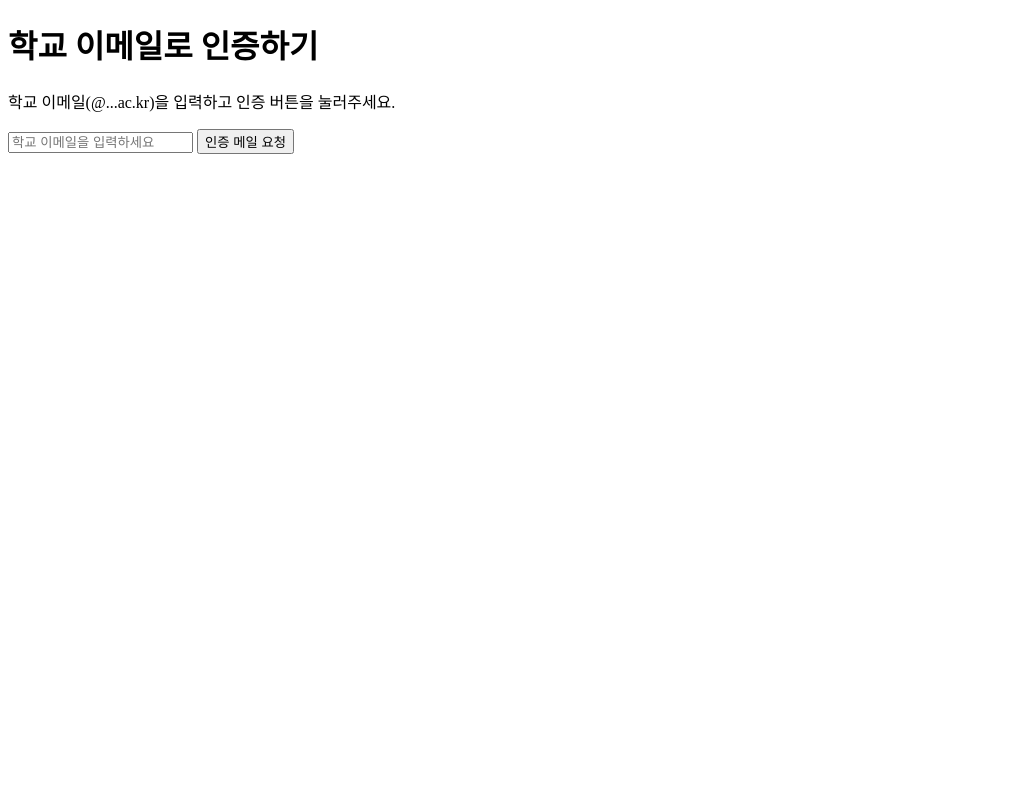
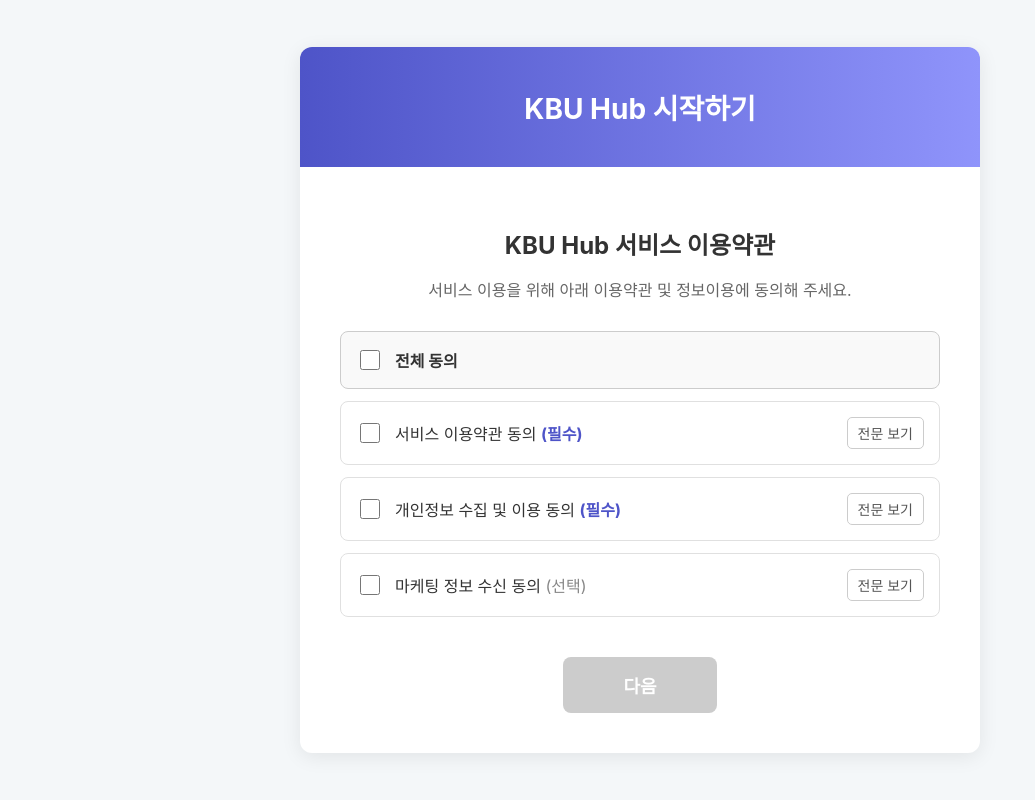
Before and after one commit to dongwook32/web_hub, a Flask app: template hub_python/templates/certify.html in a window 1280 px wide. Shown: the whole page, without its empty margins (0-1035 px from the left). Run offline with Flask 3, Linux system fonts and the light colour scheme; the template is opened without the code that fills it, so the values that code supplies are empty.

Commit message:
certify 코드 변경 및 이메일 인증 페이지 생성

```diff
--- a/hub_python/app.py
+++ b/hub_python/app.py
@@ -9,22 +9,20 @@ import sib_api_v3_sdk
 from sib_api_v3_sdk.rest import ApiException
 from datetime import timedelta
 
-# --- 초기 설정 ---
+# --- 초기 설정 (변경 없음) ---
 app = Flask(__name__)
 app.wsgi_app = WhiteNoise(app.wsgi_app, root="static/", prefix="static/")
 CORS(app)
 
-# Render의 환경 변수를 사용합니다.
 app.config['SQLALCHEMY_DATABASE_URI'] = os.environ.get('DATABASE_URL')
 app.config['SENDINBLUE_API_KEY'] = os.environ.get('SENDINBLUE_API_KEY')
 app.secret_key = os.environ.get('SECRET_KEY')
-
 app.config['PERMANENT_SESSION_LIFETIME'] = timedelta(hours=1)
 
 db = SQLAlchemy(app)
 bcrypt = Bcrypt(app)
 
-# --- 데이터베이스 모델 정의 ---
+# --- 데이터베이스 모델 정의 (변경 없음) ---
 class User(db.Model):
     id = db.Column(db.Integer, primary_key=True)
     student_id = db.Column(db.String(20), unique=True, nullable=False)
@@ -37,7 +35,7 @@ class EmailVerification(db.Model):
     email = db.Column(db.String(100), nullable=False)
     token = db.Column(db.String(100), unique=True, nullable=False)
 
-# --- 이메일 발송 함수 ---
+# --- 이메일 발송 함수 (변경 없음) ---
 def send_verification_email(to_email, token):
     configuration = sib_api_v3_sdk.Configuration()
     configuration.api_key['api-key'] = app.config['SENDINBLUE_API_KEY']
@@ -69,19 +67,28 @@ def main_page():
 def login_page():
     return render_template('login.html')
 
-@app.route('/signup-page')
+# =================================================================
+# ✅ [수정됨] 실제 파일명과 일치하도록 render_template 부분을 수정했습니다.
+# =================================================================
+
+@app.route('/signup-terms')  # 1단계: 약관 동의 페이지
+def signup_terms_page():
+    return render_template('certify.html') # certify.html 로 연결
+
+@app.route('/signup-page')  # 2단계: 이메일 인증 페이지
 def signup_email_page():
-    return render_template('signup_email.html')
+    return render_template('email_signup.html') # email_signup.html 로 연결
 
-@app.route('/verify/<token>')
+@app.route('/verify/<token>') # 3단계: 회원정보 입력 페이지
 def show_signup_form(token):
     verification_data = EmailVerification.query.filter_by(token=token).first()
     if verification_data:
-        return render_template('signup_form.html', user_email=verification_data.email, token=token)
+        # signup.html 로 연결
+        return render_template('signup.html', user_email=verification_data.email, token=token)
     else:
         return "유효하지 않거나 만료된 인증 링크입니다.", 404
 
-# --- [추가됨] 모든 페이지 라우트 ---
+# --- 기타 페이지 라우트 (변경 없음) ---
 @app.route('/chat')
 def chat_page():
     if 'user_id' not in session:
@@ -102,8 +109,8 @@ def mypage_page():
         return redirect(url_for('login_page'))
     nickname = session.get('nickname')
     return render_template('mypage.html', nickname=nickname)
-# ------------------------------------
 
+# --- API 라우트들 (변경 없음) ---
 @app.route('/send-verification', methods=['POST'])
 def start_verification():
     email = request.json['email']
@@ -111,12 +118,10 @@ def start_verification():
         return jsonify({"error": "성서대학교 이메일만 사용할 수 있습니다."}), 400
     if User.query.filter_by(email=email).first():
         return jsonify({"error": "이미 가입된 이메일입니다."}), 409
-
     token = str(uuid.uuid4())
     new_verification = EmailVerification(email=email, token=token)
     db.session.add(new_verification)
     db.session.commit()
-
     if send_verification_email(email, token):
         return jsonify({"message": "인증 이메일이 발송되었습니다."})
     else:
@@ -126,25 +131,19 @@ def start_verification():
 def signup():
     data = request.json
     token = data.get('token')
-
     verification_data = EmailVerification.query.filter_by(token=token).first()
     if not verification_data:
         return jsonify({"error": "유효하지 않은 토큰입니다."}), 400
-
     email = verification_data.email
     student_id = data.get('student_id')
     password = data.get('password')
     nickname = data.get('nickname')
-
     if not all([student_id, password, nickname]):
         return jsonify({"error": "모든 필드를 입력해주세요."}), 400
-
     if User.query.filter_by(student_id=student_id).first() or \
        User.query.filter_by(nickname=nickname).first():
         return jsonify({"error": "이미 사용 중인 학번 또는 닉네임입니다."}), 409
-
     password_hash = bcrypt.generate_password_hash(password).decode('utf-8')
-
     new_user = User(
         email=email,
         student_id=student_id,
@@ -154,7 +153,6 @@ def signup():
     db.session.add(new_user)
     db.session.delete(verification_data)
     db.session.commit()
-
     return jsonify({"message": "회원가입이 완료되었습니다! 로그인 페이지로 이동합니다."}), 201
 
 @app.route('/login', methods=['POST'])
@@ -162,9 +160,7 @@ def login():
     data = request.json
     student_id = data.get('student_id')
     password = data.get('password')
-
     user = User.query.filter_by(student_id=student_id).first()
-
     if user and bcrypt.check_password_hash(user.password_hash, password):
         session.permanent = True
         session['user_id'] = user.id
@@ -178,8 +174,7 @@ def logout():
     session.clear()
     return redirect(url_for('main_page'))
 
-# This block is not executed in production on Render
-# It's only for running the app on your local computer
+# --- 서버 실행 (변경 없음) ---
 if __name__ == '__main__':
     with app.app_context():
         db.create_all()
--- a/hub_python/templates/certify.html
+++ b/hub_python/templates/certify.html
@@ -2,53 +2,224 @@
 <html lang="ko">
 <head>
     <meta charset="UTF-8">
-    <title>학생 이메일 인증</title>
+    <meta name="viewport" content="width=device-width, initial-scale=1.0">
+    <title>KBU Hub 회원가입</title>
+    <style>
+        /* 전체 페이지 스타일 */
+        body {
+            font-family: -apple-system, BlinkMacSystemFont, 'Segoe UI', Roboto, Oxygen, Ubuntu, Cantarell, 'Open Sans', 'Helvetica Neue', sans-serif;
+            background-color: #f4f7f9;
+            display: flex;
+            justify-content: center;
+            align-items: center;
+            min-height: 100vh;
+            margin: 0;
+            color: #333;
+        }
+
+        /* 흰색 카드 영역 */
+        .signup-container {
+            background-color: white;
+            border-radius: 12px;
+            box-shadow: 0 4px 20px rgba(0, 0, 0, 0.08);
+            width: 100%;
+            max-width: 680px;
+            overflow: hidden;
+        }
+
+        /* 상단 배너 이미지 영역 */
+        .header-banner {
+            background: linear-gradient(90deg, #4e54c8, #8f94fb);
+            color: white;
+            padding: 40px;
+            text-align: center;
+        }
+        .header-banner h1 {
+            margin: 0;
+            font-size: 28px;
+        }
+
+        /* 메인 콘텐츠 영역 (패딩) */
+        .content {
+            padding: 40px;
+        }
+
+        /* 제목 부분 */
+        .title-section {
+            text-align: center;
+            margin-bottom: 30px;
+        }
+        .title-section h2 {
+            font-size: 24px;
+            margin-bottom: 8px;
+        }
+        .title-section p {
+            font-size: 16px;
+            color: #666;
+        }
+
+        /* 약관 동의 영역 */
+        .consent-section .consent-item {
+            display: flex;
+            align-items: center;
+            padding: 15px;
+            border: 1px solid #e0e0e0;
+            border-radius: 8px;
+            margin-bottom: 12px;
+            font-size: 16px;
+        }
+
+        .consent-section #consent-all-item {
+            background-color: #f9f9f9;
+            font-weight: bold;
+            border-color: #ccc;
+        }
+
+        .consent-item input[type="checkbox"] {
+            width: 20px;
+            height: 20px;
+            margin-right: 15px;
+            cursor: pointer;
+        }
+
+        .consent-item label {
+            flex-grow: 1;
+            cursor: pointer;
+        }
+
+        .consent-item .view-terms {
+            color: #555;
+            font-size: 14px;
+            text-decoration: none;
+            border: 1px solid #ccc;
+            padding: 5px 10px;
+            border-radius: 5px;
+        }
+        .consent-item .view-terms:hover {
+            background-color: #f0f0f0;
+        }
+
+        .required { color: #4e54c8; font-weight: bold; }
+        .optional { color: #888; }
+
+
+        /* '다음' 버튼 */
+        .actions {
+            text-align: center;
+            margin-top: 40px;
+        }
+        .next-btn {
+            background-color: #4e54c8;
+            color: white;
+            border: none;
+            padding: 15px 60px;
+            font-size: 18px;
+            font-weight: bold;
+            border-radius: 8px;
+            cursor: pointer;
+            transition: background-color 0.3s;
+        }
+        .next-btn:hover {
+            background-color: #3c41a0;
+        }
+        .next-btn:disabled {
+            background-color: #ccc;
+            cursor: not-allowed;
+        }
+    </style>
 </head>
 <body>
 
-    <h1>학교 이메일로 인증하기</h1>
-    <p>학교 이메일(@...ac.kr)을 입력하고 인증 버튼을 눌러주세요.</p>
+    <div class="signup-container">
+        <header class="header-banner">
+            <h1>KBU Hub 시작하기</h1>
+        </header>
+        <main class="content">
+            <div class="title-section">
+                <h2>KBU Hub 서비스 이용약관</h2>
+                <p>서비스 이용을 위해 아래 이용약관 및 정보이용에 동의해 주세요.</p>
+            </div>
 
-    <input type="email" id="email-input" placeholder="학교 이메일을 입력하세요">
+            <div class="consent-section">
+                <div class="consent-item" id="consent-all-item">
+                    <input type="checkbox" id="check-all">
+                    <label for="check-all">전체 동의</label>
+                </div>
 
-    <button id="send-btn">인증 메일 요청</button>
+                <div class="consent-item">
+                    <input type="checkbox" id="check-terms" class="required-check">
+                    <label for="check-terms">서비스 이용약관 동의 <span class="required">(필수)</span></label>
+                    <a href="#" class="view-terms">전문 보기</a>
+                </div>
 
-    <p id="result-message"></p>
+                <div class="consent-item">
+                    <input type="checkbox" id="check-privacy" class="required-check">
+                    <label for="check-privacy">개인정보 수집 및 이용 동의 <span class="required">(필수)</span></label>
+                    <a href="#" class="view-terms">전문 보기</a>
+                </div>
+
+                <div class="consent-item">
+                    <input type="checkbox" id="check-marketing" class="optional-check">
+                    <label for="check-marketing">마케팅 정보 수신 동의 <span class="optional">(선택)</span></label>
+                    <a href="#" class="view-terms">전문 보기</a>
+                </div>
+            </div>
+
+            <div class="actions">
+                <button class="next-btn" id="next-button" disabled>다음</button>
+            </div>
+        </main>
+    </div>
 
     <script>
-        // HTML 요소들을 JavaScript 변수에 담기
-        const emailInput = document.getElementById('email-input');
-        const sendBtn = document.getElementById('send-btn');
-        const resultMessage = document.getElementById('result-message');
+        // HTML 요소 가져오기
+        const checkAll = document.getElementById('check-all');
+        const requiredChecks = document.querySelectorAll('.required-check');
+        const allChecks = document.querySelectorAll('.consent-section input[type="checkbox"]');
+        const nextButton = document.getElementById('next-button');
 
-        // '인증 메일 요청' 버튼을 클릭했을 때 실행할 함수 설정
-        sendBtn.addEventListener('click', function() {
-            const email = emailInput.value; // 입력창에 적힌 이메일 값 가져오기
+        // '다음' 버튼 활성화/비활성화 함수
+        function updateNextButtonState() {
+            let allRequiredChecked = true;
+            requiredChecks.forEach(checkbox => {
+                if (!checkbox.checked) {
+                    allRequiredChecked = false;
+                }
+            });
+            nextButton.disabled = !allRequiredChecked;
+        }
 
-            // [매우 중요!] 백엔드 서버 API 주소를 동적으로 변경하도록 수정
-            fetch("{{ url_for('start_verification') }}", {
-                method: 'POST',
-                headers: {
-                    'Content-Type': 'application/json',
-                },
-                body: JSON.stringify({ email: email })
-            })
-            .then(response => response.json())
-            .then(data => {
-                if (data.message) {
-                    resultMessage.textContent = data.message;
-                    resultMessage.style.color = 'blue';
-                } else {
-                    resultMessage.textContent = '오류: ' + data.error;
-                    resultMessage.style.color = 'red';
+        // '전체 동의' 체크박스 클릭 이벤트
+        checkAll.addEventListener('click', function() {
+            allChecks.forEach(checkbox => {
+                checkbox.checked = this.checked;
+            });
+            updateNextButtonState();
+        });
+
+        // 개별 체크박스 클릭 이벤트
+        allChecks.forEach(checkbox => {
+            checkbox.addEventListener('click', function() {
+                // 개별 체크 해제 시 '전체 동의'도 해제
+                if (!this.checked) {
+                    checkAll.checked = false;
                 }
-            })
-            .catch(error => {
-                console.error('Error:', error);
-                resultMessage.textContent = '서버와 통신 중 오류가 발생했습니다.';
-                resultMessage.style.color = 'red';
+
+                // 모든 체크박스가 체크되면 '전체 동의'도 체크
+                let allChecked = true;
+                allChecks.forEach(cb => {
+                    if(cb !== checkAll && !cb.checked) {
+                       allChecked = false;
+                    }
+                });
+                checkAll.checked = allChecked;
+
+                updateNextButtonState();
             });
         });
+
+        // 페이지 로드 시 초기 버튼 상태 업데이트
+        updateNextButtonState();
     </script>
 </body>
 </html>
--- a/hub_python/templates/login.html
+++ b/hub_python/templates/login.html
@@ -93,6 +93,6 @@
         });
     });
     </script>
-    <script src="script.js"></script>
+    <script src="{{ url_for('static', filename='script.js') }}"></script>
 </body>
 </html>
```
Also changed, not shown: hub_python/templates/email_signup.html (added, +160 -0 lines).
